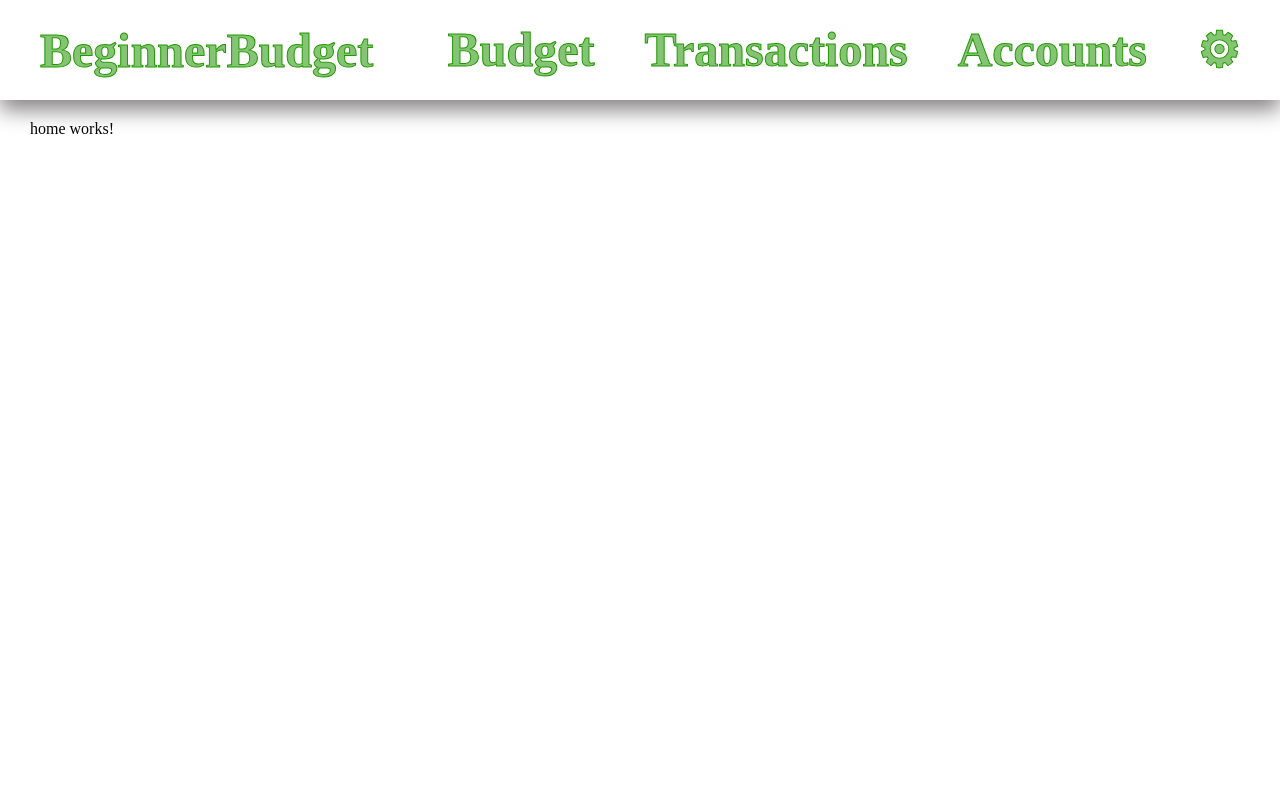
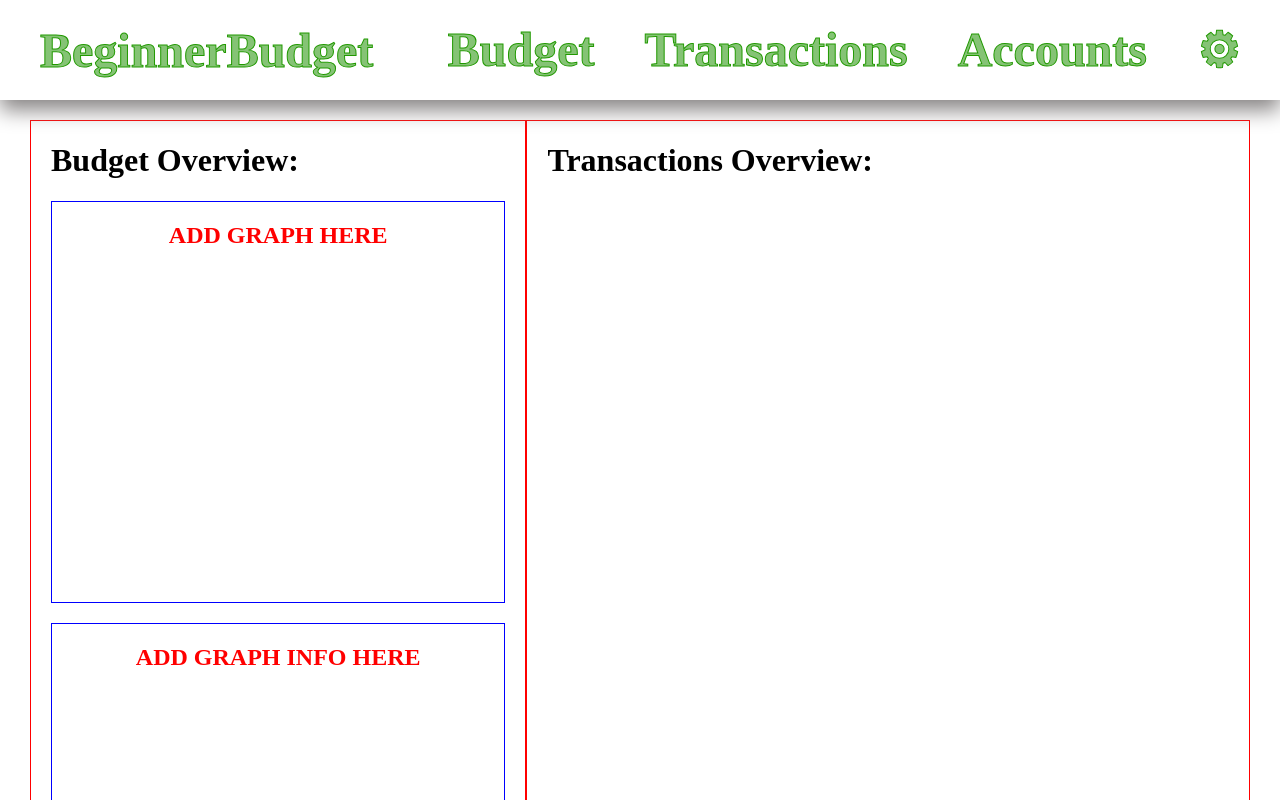
Before and after one commit to ThomasWhiteside06/Thesis-Project, an Angular app in the folder client/: page / in a window 1280 px wide. Shown: the top 800 px of the page. Built offline with nearby package versions, Linux system fonts and the light colour scheme.

Commit message:
details form in settings loads user data

```diff
--- a/client/src/app/accounts/accounts.css
+++ b/client/src/app/accounts/accounts.css
@@ -1,7 +1,7 @@
 #accounts-container {
     margin-top: 0;
     background-color: var(--primary);
-    height: 1000px;
+    height: 814px;
     color: var(--text);
     padding-top: 20px;
     padding-left: 30px;
--- a/client/src/app/budget/budget.css
+++ b/client/src/app/budget/budget.css
@@ -1,7 +1,7 @@
 #budget-container {
     margin-top: 0;
     background-color: var(--primary);
-    height: 1000px;
+    height: 814px;
     color: var(--text);
     padding-top: 20px;
     padding-left: 30px;
--- a/client/src/app/home/home.css
+++ b/client/src/app/home/home.css
@@ -1,12 +1,47 @@
 #home-container {
     margin-top: 0;
     background-color: var(--primary);
-    height: 1000px;
+    height: 814px;
     color: var(--text);
+    padding-left: 30px;
+    padding-right: 30px;
     padding-top: 20px;
-    padding-left: 30px;
+    display: flex;
+}
+
+.container {
+    border: 1px solid red;
+    height: 812px;
+    padding-left: 20px;
+    padding-right: 20px;
+}
+
+.subcontainer {
+    border: 1px solid blue;
+}
+
+#budget-overview-container {
+    width: 40%;
+}
+
+#graph-container {
+    height: 400px;
+}
+
+#graph-info-container {
+    height: 300px;
+    margin-top: 20px;
+}
+
+#transaction-overview-container {
+    width: 60%;
 }
 
 p {
     margin: 0;
 }
+
+.WIP {
+    color: red;
+    text-align: center;
+}
--- a/client/src/app/home/home.html
+++ b/client/src/app/home/home.html
@@ -1,3 +1,14 @@
 <div id = 'home-container'>
-    <p>home works!</p>
+    <div id = 'budget-overview-container' class = 'container'>
+        <h1 class = 'title'>Budget Overview:</h1>
+        <div id = 'graph-container' class = 'subcontainer'>
+            <h2 class = 'WIP'>ADD GRAPH HERE</h2>
+        </div>
+        <div id = 'graph-info-container' class = 'subcontainer'>
+            <h2 class = 'WIP'>ADD GRAPH INFO HERE</h2>
+        </div>
+    </div>
+    <div id = 'transaction-overview-container' class = 'container'>
+        <h1 class = 'title'>Transactions Overview:</h1>
+    </div>
 </div>
--- /dev/null
+++ b/client/src/app/models/users.ts
@@ -0,0 +1,14 @@
+export interface User {
+    user_id: string;
+    email: string;
+    password?: string;
+    firstName: string;
+    lastname: string;
+}
+
+export interface UpdateUser {
+    email: string;
+    password?: string;
+    forename: string;
+    surname: string;
+}
--- /dev/null
+++ b/client/src/app/services/user.ts
@@ -0,0 +1,24 @@
+import { Injectable } from '@angular/core';
+import { HttpClient } from '@angular/common/http';
+import { Observable } from 'rxjs';
+import { type User, type UpdateUser } from '../models/users'
+
+@Injectable({
+    providedIn: 'root'
+})
+export class UserService {
+    private apiUrl = 'https://budget-backend-c188.onrender.com/api';
+    constructor(private http: HttpClient) {}
+
+    getUser(userId: string): Observable<User> {
+        return this.http.get<User>(`${this.apiUrl}/users/${userId}`);
+    }
+
+    updateUser(userId: string, user: UpdateUser): Observable<User> {
+        return this.http.put<User>(`${this.apiUrl}/users/${userId}`, user); //maybe change put to post depending on how ryans built the backend
+    }
+
+    deleteUser(userId: string): Observable<void> {
+    return this.http.delete<void>(`${this.apiUrl}/users/${userId}`);
+}
+}
--- a/client/src/app/settings/settings.css
+++ b/client/src/app/settings/settings.css
@@ -1,7 +1,7 @@
 #page {
     margin-top: 0;
     background-color: var(--primary);
-    height: 1000px;
+    height: 814px;
     color: var(--text);
     padding-top: 20px;
     padding-left: 30px;
--- a/client/src/app/settings/settings.ts
+++ b/client/src/app/settings/settings.ts
@@ -4,6 +4,8 @@ import { currencies } from '../currencies';
 import { CommonModule } from '@angular/common';
 import { FormsModule } from '@angular/forms';
 import { NgForm } from '@angular/forms';
+import { UserService } from '../services/user';
+import { ChangeDetectorRef } from '@angular/core';
 
 
 @Component({
@@ -13,7 +15,9 @@ import { NgForm } from '@angular/forms';
   styleUrl: './settings.css',
 })
 export class Settings {
-  constructor(public themeService: ThemeService) {}
+  constructor(public themeService: ThemeService, private userService: UserService, private cdr: ChangeDetectorRef) {
+    this.loadUser();
+  }
   currencies = currencies;
   selectedCurrency = 'GBP';
   email:string = '';
@@ -33,4 +37,14 @@ export class Settings {
       console.log('Please enter all fields!')
     }
   }
+
+  loadUser(): void {
+    const userId = "303a8279-3df3-4567-bac2-0f5645810998"; //temp until login built
+    this.userService.getUser(userId).subscribe(user => {
+        this.email = user.email;
+        this.forename = user.firstName;
+        this.surname = user.lastname;
+        this.cdr.detectChanges();
+    });
 }
+}
--- a/client/src/app/transactions/transactions.css
+++ b/client/src/app/transactions/transactions.css
@@ -1,7 +1,7 @@
 #transactions-container {
     margin-top: 0;
     background-color: var(--primary);
-    height: 1000px;
+    height: 814px;
     color: var(--text);
     padding-top: 20px;
     padding-left: 30px;
```
Also changed, not shown: 1 other file (tests, documents, lock files or other folders).
